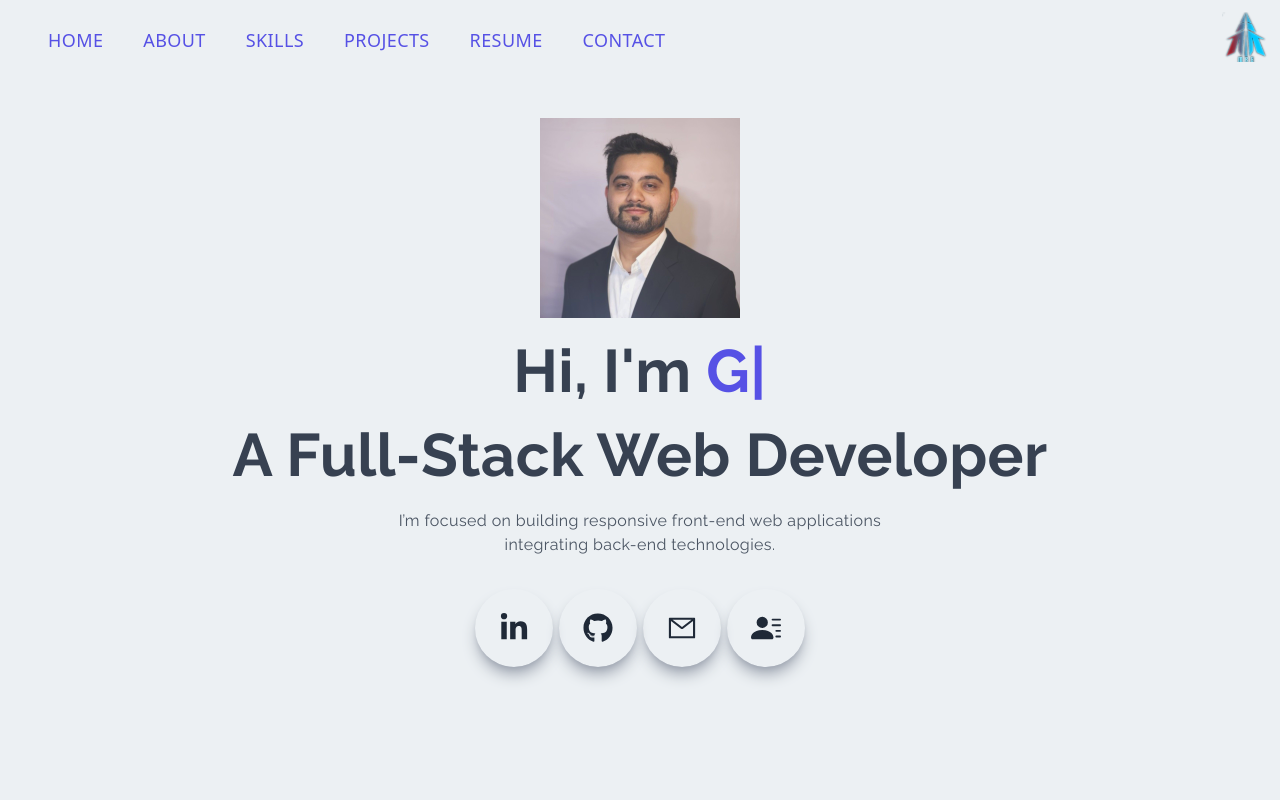
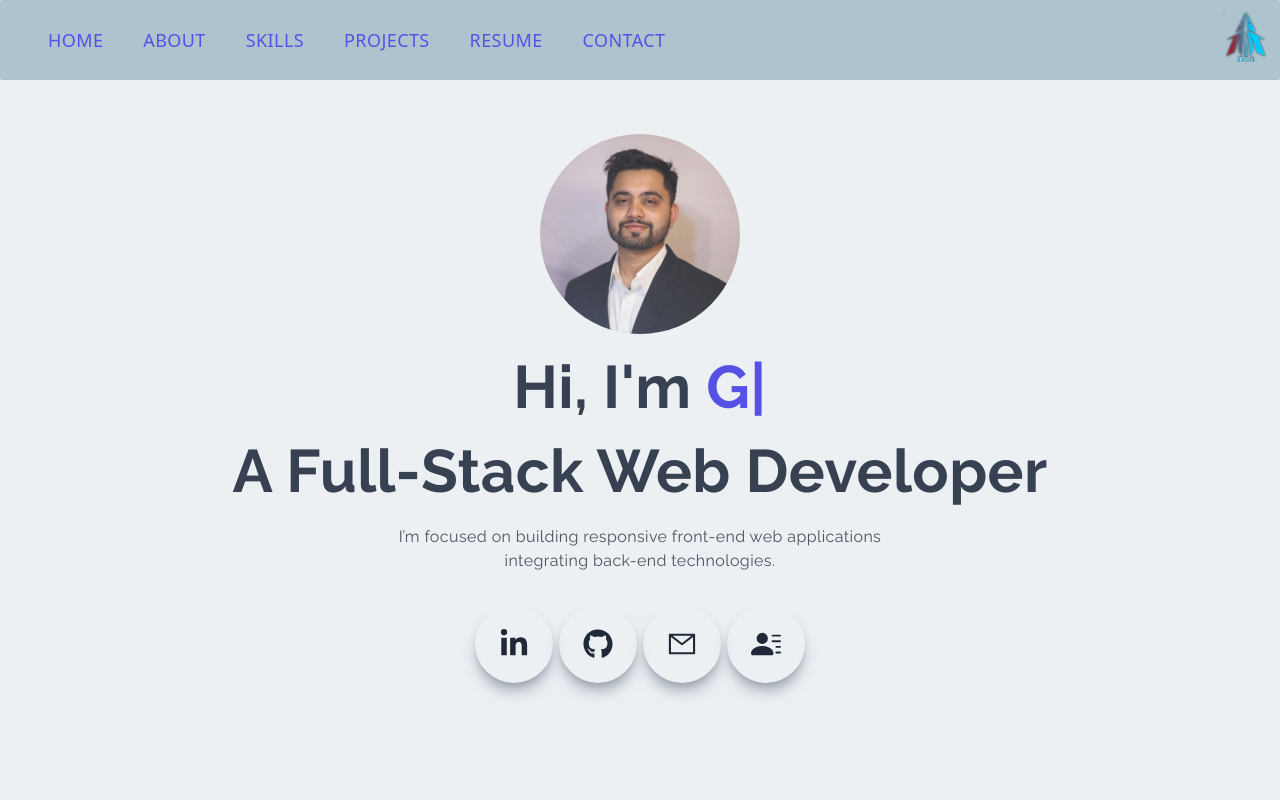
Before and after one commit to koirala8/Mahendra_Portfolio, a Next.js app: page / in a window 1280 px wide. Shown: the top 800 px of the page. Built offline with nearby package versions, Linux system fonts and the light colour scheme.

Commit message:
Adusting smooth routing to different components

```diff
--- a/components/About.jsx
+++ b/components/About.jsx
@@ -4,10 +4,9 @@ import Link from 'next/link';
 
 const About = () => {
   return (
+    <div id='about' className='py-4'>
       <div
-      id='about'
-      className='flex items-center w-full p-4 py-16 font-sans bg-gradient-to-r from-gray-100 to-gray-300'
-    >
+        className='flex items-center w-full p-4 py-16 font-sans bg-gradient-to-r from-gray-100 to-gray-300'>
         <div className='max-w-[1240px] mx-auto md:grid grid-cols-2 gap-8'>
           <div className='col-span-1'>
             <p className='mb-4 font-sans text-4xl font-bold text-[#5651e5] uppercase'>
@@ -38,6 +37,7 @@ const About = () => {
           </div>
         </div>
       </div>
+    </div>
   );
 };
 
--- a/components/Contact.jsx
+++ b/components/Contact.jsx
@@ -8,7 +8,7 @@ import { HiOutlineChevronDoubleUp } from 'react-icons/hi';
 
 const Contact = () => {
   return (
-    <div id='contact' className='w-full lg:h-screen'>
+    <div id='contact' className='w-full lg:h-screen py-4'>
       <div className='max-w-[1240px] m-auto px-2 py-16 w-full '>
         <p className='mb-4 font-sans text-4xl font-bold text-[#5651e5] uppercase'>
           Contact
--- a/components/Main.jsx
+++ b/components/Main.jsx
@@ -8,16 +8,20 @@ import { TypeAnimation } from 'react-type-animation';
 
 const Main = () => {
   return (
-    <div id='home' className='w-full h-screen text-center'>
+    <div id='home' className='py-4'>
+      <div className='w-full h-screen text-center'>
         <div className='max-w-[1240px] w-full h-full mx-auto p-2 flex flex-col justify-center items-center'>
           <div>
+
               <Image
                 src="/assets/projects/Profile.jpg"
                 alt="Profile"
                 width='200'
                 height='200'
-                className='mt-5'
+                className='mt-5 rounded-full'
               />
+
+
             <h1 className='py-4 text-gray-700'>
               Hi, I'm <span className='text-[#5651e5]'>
                 <TypeAnimation
@@ -78,6 +82,8 @@ const Main = () => {
           </div>
         </div>
       </div>
+    </div>
+
   );
 };
 
--- a/components/Navbar.jsx
+++ b/components/Navbar.jsx
@@ -9,7 +9,7 @@ import { useRouter } from 'next/router';
 const Navbar = () => {
   const [nav, setNav] = useState(false);
   const [shadow, setShadow] = useState(false);
-  const [navBg, setNavBg] = useState('#C5CBE3');
+  const [navBg, setNavBg] = useState('#96B6C5');
   const [linkColor, setLinkColor] = useState('#1f2937');
   const [position, setPosition] = useState('fixed')
   const router = useRouter();
@@ -24,7 +24,7 @@ const Navbar = () => {
       setNavBg('transparent');
       setLinkColor('#ecf0f3');
     } else {
-       setNavBg('#ecf0f3');
+      setNavBg('#ADC4CE');
       setLinkColor('#1f2937');
     }
   }, [router]);
--- a/components/Projects.jsx
+++ b/components/Projects.jsx
@@ -5,7 +5,7 @@ import ProjectItem from './ProjectItem';
 
 const Projects = () => {
   return (
-    <div id='projects' className='w-full bg-gradient-to-r from-gray-100 to-gray-300'>
+    <div id='projects' className='w-full bg-gradient-to-r from-gray-100 to-gray-300 py-4'>
       <div className='max-w-[1240px] mx-auto px-2 py-16 '>
         <p className='mb-4 font-sans text-4xl font-bold text-[#5651e5] uppercase'>
           Projects
--- a/pages/resume.jsx
+++ b/pages/resume.jsx
@@ -87,7 +87,7 @@ const resume = () => {
         <div className='py-6'>
           <p className='italic'>
             <span className='italic font-bold'>
-            Software Engineering Intern Tech Innovators, Inc.
+              Software Engineering Intern Tech Innovators, Inc.
             </span>
             <span className='px-2'>|</span>Nepal
           </p>
```
Lines whose indentation alone changed are shown as unchanged.
